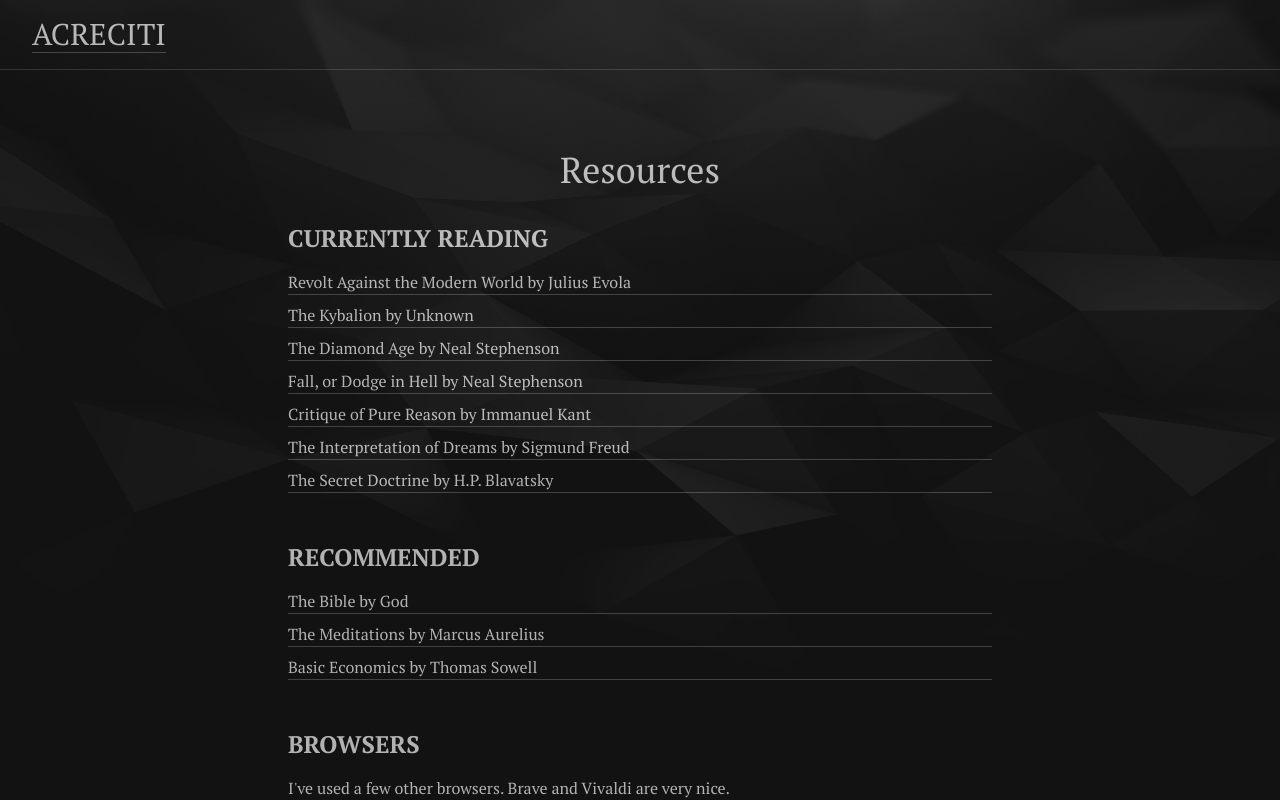
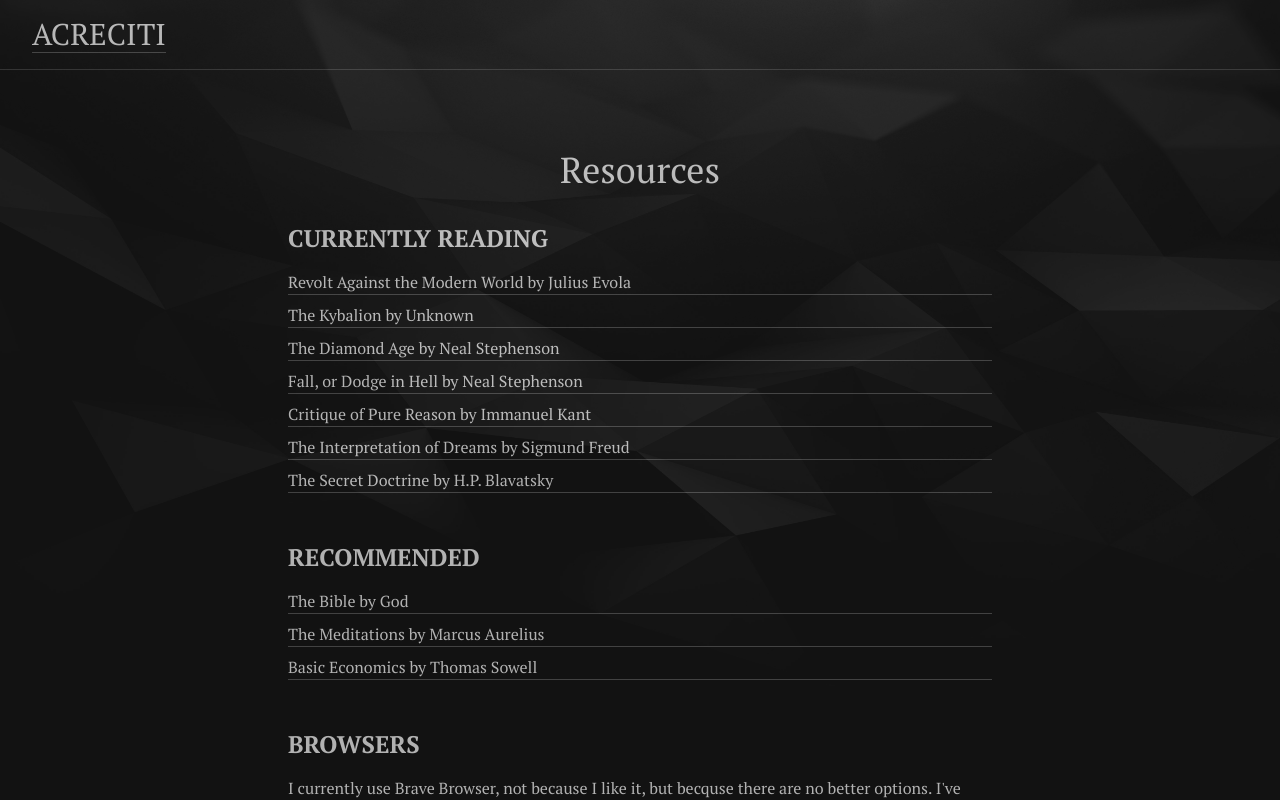
Before and after one commit to acrecit/personal-website, a Next.js app: page /resources in a window 1280 px wide. Shown: the top 800 px of the page. Built offline with nearby package versions, Linux system fonts and the light colour scheme; a web font is replaced by a local one.

Commit message:
Update page.tsx

```diff
--- a/src/app/resources/page.tsx
+++ b/src/app/resources/page.tsx
@@ -45,7 +45,7 @@
 
       <section className="mb-12">
         <h2 className="text-2xl font-bold mb-4">BROWSERS</h2>
-        <p className="mb-4">I&apos;ve used a few other browsers. Brave and Vivaldi are very nice.</p>
+        <p className="mb-4">I currently use Brave Browser, not because I like it, but becquse there are no better options. I&apos;ve used a few other browsers. Firefox and Vivaldi are very nice.</p>
         <p className="mb-4">I also use Tor Browser for privacy when I need it.</p>
         <div className="flex gap-4 mb-4">
           <a href="https://www.torproject.org" className="hover:opacity-80">
```
